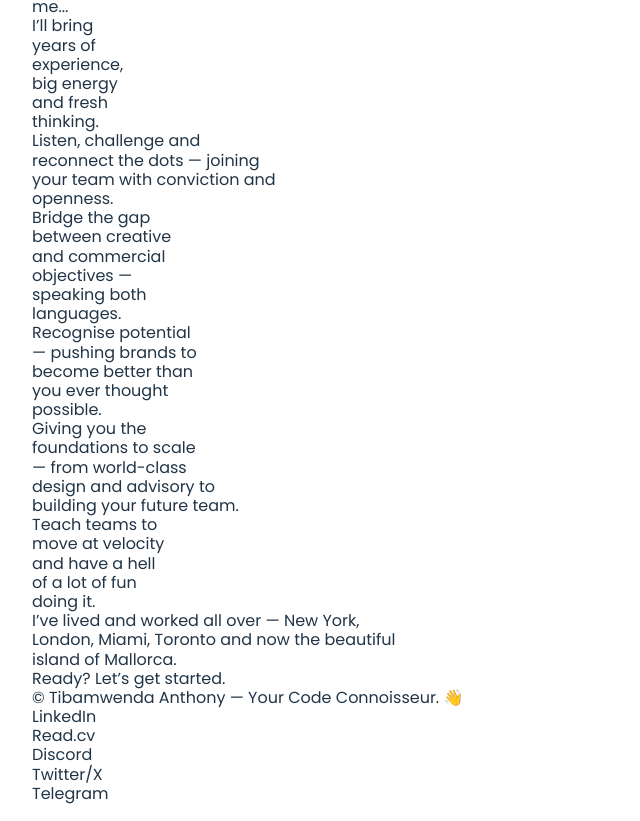
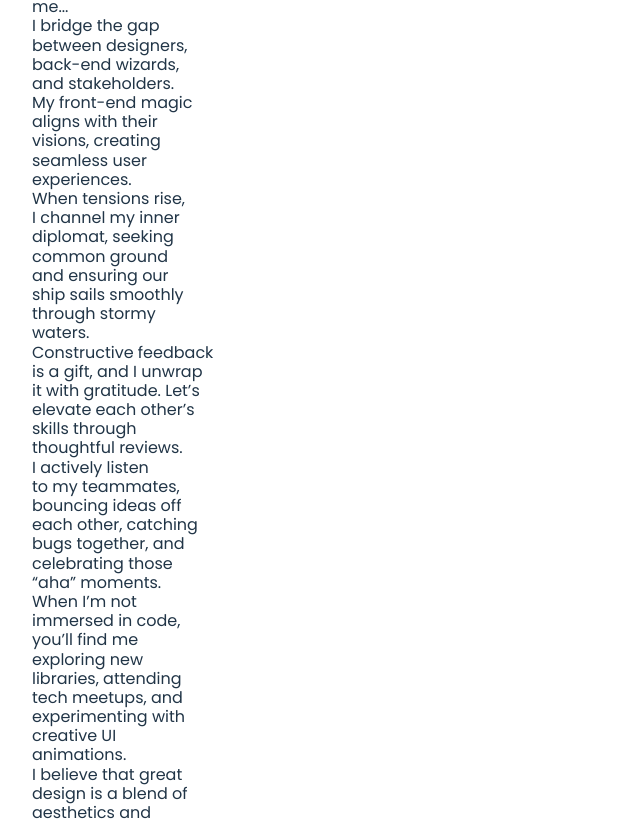
Before and after one commit to AskTiba/Anthony-Portfolio, a React (Vite) app: page / in a window 1280 px wide. Shown: the part 2247-3068 px from the top of the page, without its empty margins (0-640 px from the left). Built offline with nearby package versions, Linux system fonts and the light colour scheme; a web font is replaced by a local one.

Commit message:
Update Expectation.tsx

```diff
--- a/src/components/Expectation.tsx
+++ b/src/components/Expectation.tsx
@@ -9,38 +9,53 @@ const Expectation = () => {
         </div>
         <div className="my-10 bg-[#92DAC4] pt-10 pb-20 px-10 rounded-[30px] max-w-max">
           <p className="font-[600] text-[48px] tracking-[0.96px]">
-            I’ll bring <br /> years of <br /> experience, <br /> big energy{" "}
-            <br /> and fresh <br /> thinking.
+            I bridge the gap <br /> between designers, <br /> back-end wizards,
+            <br /> and stakeholders. <br /> My front-end magic <br /> aligns
+            with their <br /> visions, creating <br /> seamless user <br />
+            experiences.
           </p>
         </div>
         <div className="my-10 bg-[#CFF574] pt-10 pb-20 px-10 rounded-[30px] max-w-max">
           <p className="font-[600] text-[48px] tracking-[0.96px]">
-            Listen, challenge and <br /> reconnect the dots — joining <br />{" "}
-            your team with conviction and <br /> openness.
+            When tensions rise, <br />I channel my inner <br /> diplomat,
+            seeking <br /> common ground <br /> and ensuring our <br /> ship
+            sails smoothly <br /> through stormy <br /> waters.
           </p>
         </div>
         <div className="my-10 bg-[#F4A399] pt-10 pb-20 px-10 rounded-[30px] max-w-max">
           <p className="font-[600] text-[48px] tracking-[0.96px]">
-            Bridge the gap <br /> between creative <br /> and commercial <br />{" "}
-            objectives — <br /> speaking both <br /> languages.
+            Constructive feedback <br /> is a gift, and I unwrap <br /> it with
+            gratitude. Let’s <br /> elevate each other’s <br /> skills through{" "}
+            <br /> thoughtful reviews.
           </p>
         </div>
         <div className="my-10 bg-[#88CCDB] pt-10 pb-20 px-10 rounded-[30px] max-w-max">
           <p className="font-[600] text-[48px] tracking-[0.96px]">
-            Recognise potential <br /> — pushing brands to <br /> become better
-            than <br /> you ever thought <br /> possible.
+            I actively listen <br /> to my teammates, <br /> bouncing ideas off{" "}
+            <br /> each other, catching <br /> bugs together, and <br />{" "}
+            celebrating those <br /> “aha” moments.
+          </p>
+        </div>
+        <div className="my-10 bg-[#b76fe6] pt-10 pb-20 px-10 rounded-[30px] max-w-max">
+          <p className="font-[600] text-[48px] tracking-[0.96px]">
+            When I’m not <br /> immersed in code, <br /> you’ll find me <br />
+            exploring new <br /> libraries, attending <br /> tech meetups, and{" "}
+            <br /> experimenting with <br /> creative UI <br /> animations.
           </p>
         </div>
         <div className="my-10 bg-[#9FB9EB] pt-10 pb-20 px-10 rounded-[30px] max-w-max">
           <p className="font-[600] text-[48px] tracking-[0.96px]">
-            Giving you the <br /> foundations to scale <br /> — from world-class{" "}
-            <br /> design and advisory to <br /> building your future team.
+            I believe that great <br />
+            design is a blend of <br /> aesthetics and <br />
+            functionality. Let’s <br /> create experiences <br /> that resonate
+            with <br /> users.
           </p>
         </div>
         <div className="my-10 bg-[#B498CF] pt-10 pb-20 px-10 rounded-[30px] max-w-max">
           <p className="font-[600] text-[48px] tracking-[0.96px]">
-            Teach teams to <br /> move at velocity <br /> and have a hell <br />{" "}
-            of a lot of fun <br /> doing it.
+            I believe in celebrating <br /> every milestone as <br /> a team.
+            So, whether <br /> it’s a hackathon sprint <br /> or a long-term
+            project, <br /> count me in.
           </p>
         </div>
       </main>
```
